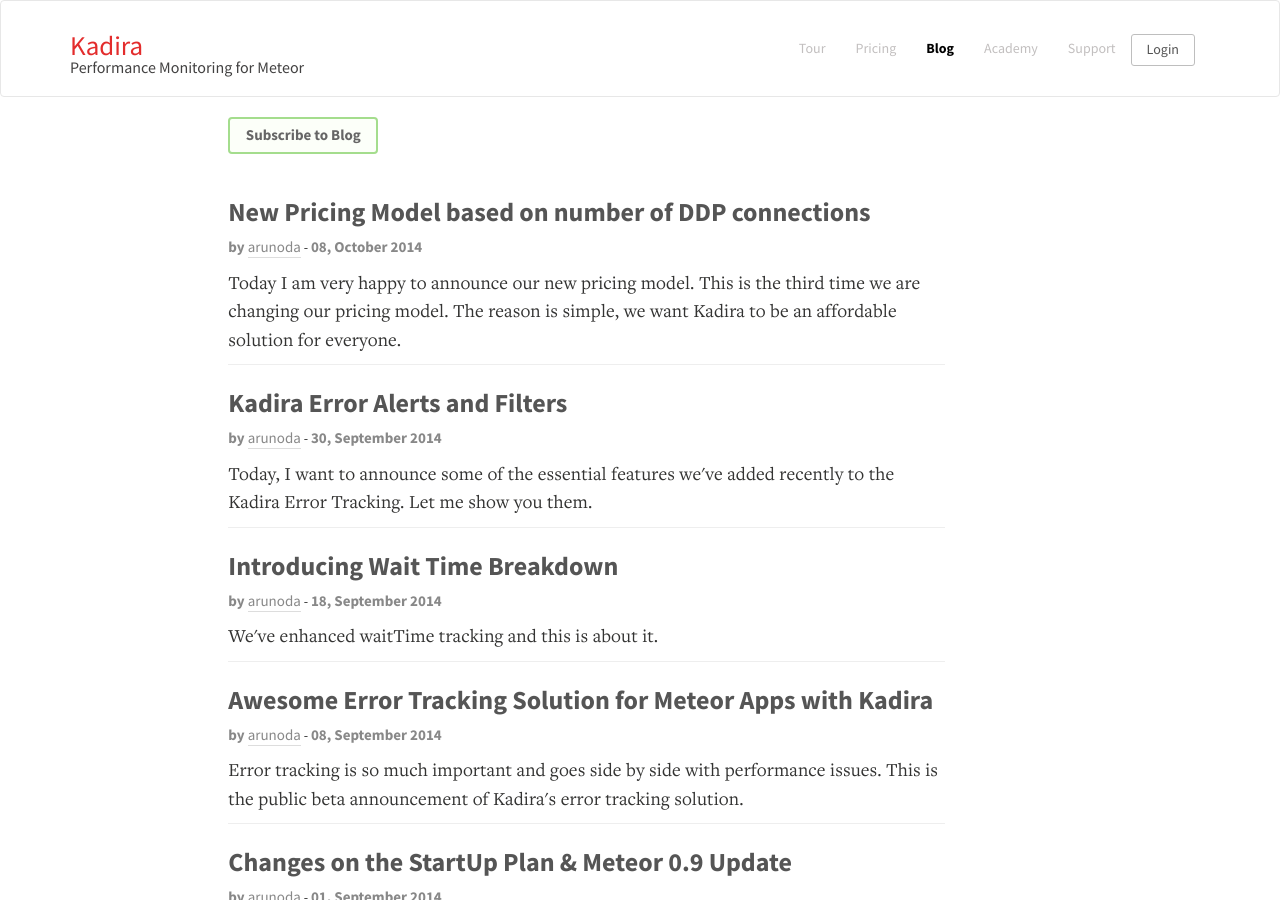
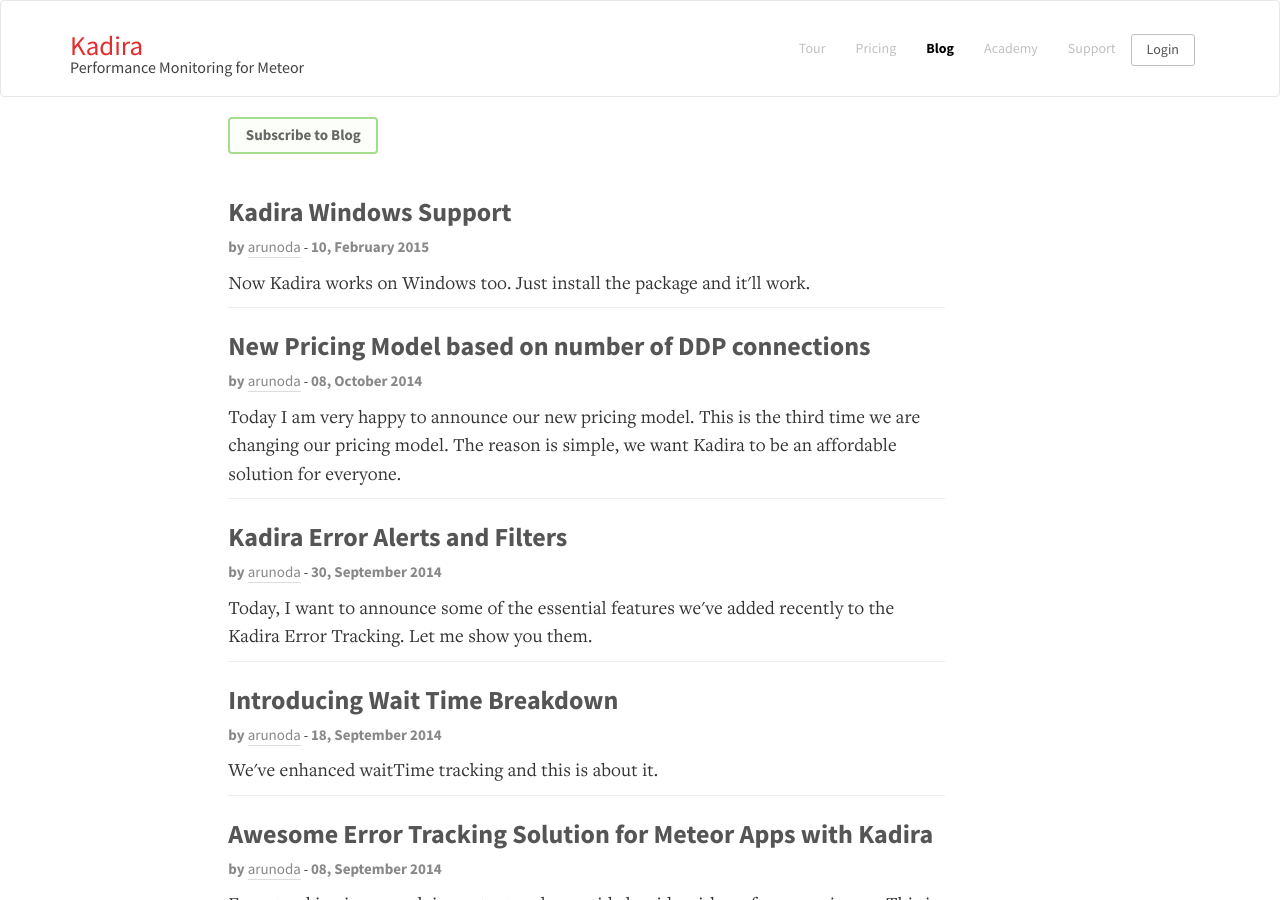
Before and after one commit to kadiraio/kadiraio.github.io, a Jekyll site: the page built from blog/index.html, in a window 1280 px wide and 900 px high. Built offline with Jekyll 4.4.1, drawn with Linux system fonts in a browser that asks for light colours; some of the changed lines change nothing that is shown.

Commit message:
Add blog post: Kadira Windows Support

```diff
--- a/_data/blog.yml
+++ b/_data/blog.yml
@@ -1,4 +1,9 @@
 ---
+  -
+    title: "Kadira Windows Support"
+    date: "10, February 2015"
+    link: /blog/kadira-windows-support
+    summery: "Now Kadira works on Windows too. Just install the package and it'll work."
   -
     title: "New Pricing Model based on number of DDP connections"
     date: "08, October 2014"
--- /dev/null
+++ b/_posts/blog/2015-02-10-kadira-windows-support.md
@@ -0,0 +1,31 @@
+---
+layout: blog_post
+title: Kadira Windows Support
+permalink: /blog/kadira-windows-support
+---
+
+Windows support is one of the most requested features on the [Meteor Roadmap](https://trello.com/c/ZMvnfMfI/11-official-windows-support). Meteor core team is working on the Windows support since last December and now it's [almost ready](https://github.com/meteor/meteor/wiki/Preview-of-Meteor-on-Windows).
+
+From today onwards, you can use Kadira on Windows too. Just install the kadira package and it'll work:
+
+~~~shell
+meteor add meteorhacks:kadira
+~~~
+
+![Kadira: It's over 9000](https://cldup.com/YoCEbzrKLA.png)
+
+## Why it didn't work earlier?
+
+This is very interesting. We've used some NPM binary modules to track CPU usage and profile CPU. Because of that, we need to build a binary version of Kadira for all platforms(linux and mac) and publish it to the Meteor packaging system. But, that functionality is not yet implemented for Windows.
+
+But recently, a lot of users were asking to use Kadira on Windows. So, we were looking to get around with the above problem and we came up with a solution.
+
+Now we are using some alternative methods to track CPU usage without using binary NPM modules.
+
+**Then, what about CPU profiling?**
+
+Unfortunately for [CPU profiling](https://kadira.io/academy/meteor-cpu-profiling/), there is no workaround. So, we split the CPU profiling functionality into an [another package](https://github.com/meteorhacks/kadira-profiler). With that, Windows user can use all the features of Kadira except CPU profiling.
+
+After Meteor for Windows comes with the binary module building support, Windows users can get the CPU profiling support as well. I'll keep you posted.
+
+Build awesome apps with performance in mind. Check out [BulletProof Meteor](https://bulletproofmeteor.com/) and [Kadira Academy](https://kadira.io/academy/).
```
